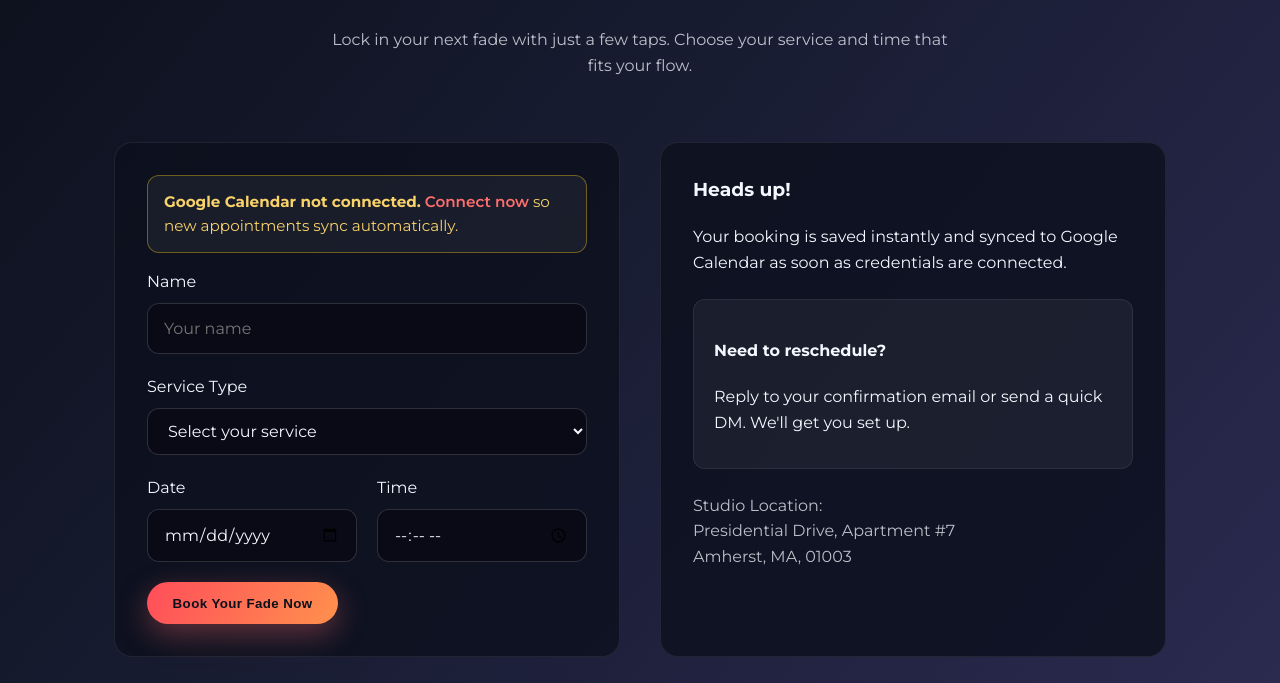
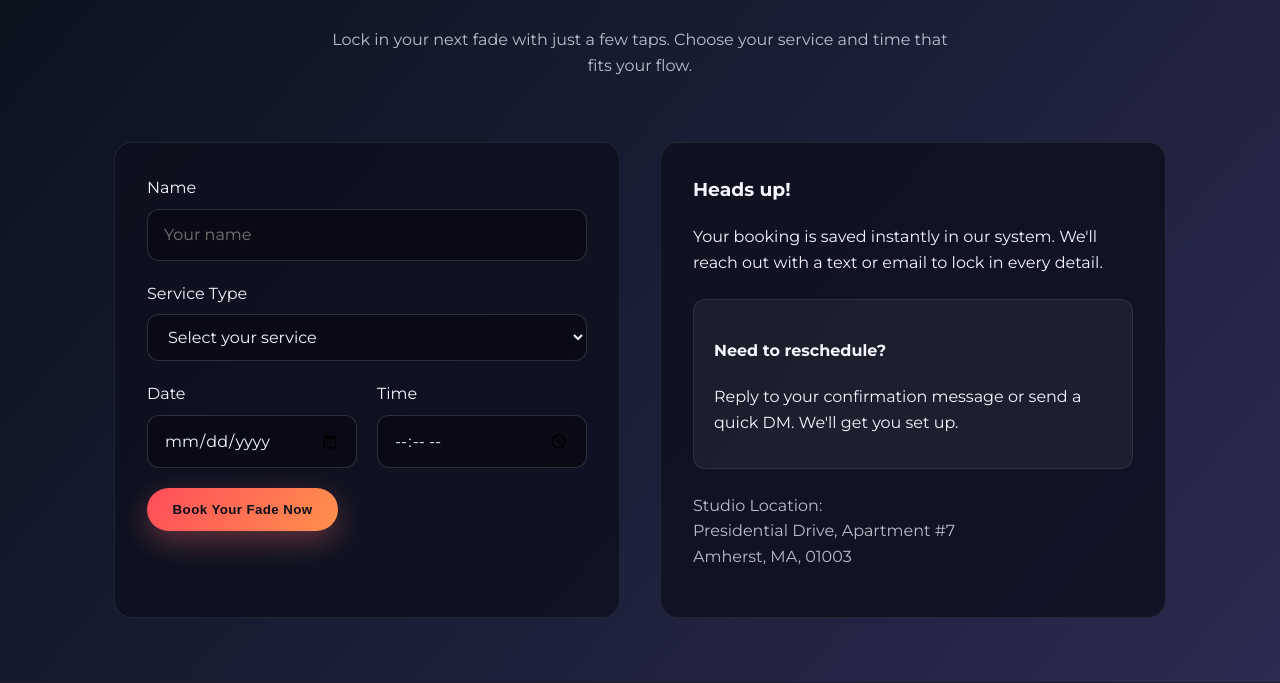
Before and after one commit to Humza-khaliq/Hair, a Flask app: page /book in a window 1280 px wide. Shown: the part 228-911 px from the top of the page. Run offline with Flask 3, Linux system fonts and the light colour scheme.

Commit message:
Simplify backend and remove Google API dependencies

```diff
--- a/app.py
+++ b/app.py
@@ -1,39 +1,15 @@
 from __future__ import annotations
 
-import base64
-import json
 import logging
 import os
 import sqlite3
-from datetime import datetime, timedelta
+from datetime import datetime
 from pathlib import Path
-from typing import Optional
 
-import pytz
-from flask import (
-    Flask,
-    flash,
-    redirect,
-    render_template,
-    request,
-    session,
-    url_for,
-    jsonify,
-)
-
-try:
-    from google.oauth2.credentials import Credentials
-    from google_auth_oauthlib.flow import Flow
-    from google.auth.transport.requests import Request
-    from googleapiclient.discovery import build
-
-    GOOGLE_LIBRARIES_AVAILABLE = True
-except ImportError:  # pragma: no cover - dependency may be missing locally
-    GOOGLE_LIBRARIES_AVAILABLE = False
+from flask import Flask, flash, redirect, render_template, request, url_for
 
 
 BASE_DIR = Path(__file__).resolve().parent
-SCOPES = ["https://www.googleapis.com/auth/calendar.events"]
 SERVICE_TYPES = [
     "Signature Fade",
     "Skin Fade",
@@ -49,22 +25,9 @@ def create_app() -> Flask:
     database_path = BASE_DIR / "instance" / "bookings.db"
     database_path.parent.mkdir(parents=True, exist_ok=True)
 
-    default_token_path = os.environ.get("GOOGLE_TOKEN_FILE")
-    if not default_token_path:
-        default_token_path = str(database_path.parent / "token.json")
-        if os.environ.get("RENDER"):
-            default_token_path = "/tmp/token.json"
-
     app.config.update(
         SECRET_KEY=os.environ.get("SECRET_KEY", "change-this-secret"),
         DATABASE=str(database_path),
-        TIME_ZONE=os.environ.get("TIME_ZONE", "America/New_York"),
-        GOOGLE_CREDENTIALS_FILE=os.environ.get(
-            "GOOGLE_CREDENTIALS_FILE", str(BASE_DIR / "credentials.json")
-        ),
-        GOOGLE_TOKEN_FILE=default_token_path,
-        GOOGLE_CALENDAR_ID=os.environ.get("GOOGLE_CALENDAR_ID", "primary"),
-        BOOKING_DURATION_MINUTES=int(os.environ.get("BOOKING_DURATION_MINUTES", "45")),
     )
 
     configure_logging(app)
@@ -122,7 +85,6 @@ def create_app() -> Flask:
 
     @app.route("/book", methods=["GET", "POST"])
     def book():
-        calendar_connected = token_exists(app)
         if request.method == "POST":
             name = request.form.get("name", "").strip()
             service_type = request.form.get("service_type", "").strip()
@@ -152,22 +114,12 @@ def create_app() -> Flask:
                 appointment_dt=appointment_dt,
             )
 
-            event_id = create_calendar_event(app, booking_id)
-
-            if event_id:
-                flash("Appointment booked! Check your inbox for the confirmation.", "success")
-            else:
-                flash(
-                    "Appointment saved locally. Connect Google Calendar to enable automatic sync.",
-                    "warning",
-                )
-
+            flash("Appointment booked! We'll reach out soon to confirm.", "success")
             return redirect(url_for("book"))
 
         return render_template(
             "book.html",
             service_types=SERVICE_TYPES,
-            calendar_connected=calendar_connected,
         )
 
     @app.route("/location")
@@ -178,119 +130,9 @@ def create_app() -> Flask:
     def contact():
         return render_template("contact.html")
 
-    @app.route("/auth")
-    def start_google_auth():
-        if not GOOGLE_LIBRARIES_AVAILABLE:
-            app.logger.error("Google client libraries missing; cannot start auth flow.")
-            return ("/auth failed: Google client libraries not installed", 500)
-
-        try:
-            credentials_path = materialize_google_credentials(app)
-            if not credentials_path.exists():
-                raise FileNotFoundError(
-                    f"credentials.json not found at {credentials_path}."
-                )
-
-            with credentials_path.open("r", encoding="utf-8") as fh:
-                client_payload = json.load(fh)
-            if not any(key in client_payload for key in ("web", "installed")):
-                raise ValueError("Invalid OAuth client JSON: expected top key 'web' or 'installed'.")
-
-            flow = Flow.from_client_config(
-                client_payload,
-                scopes=SCOPES,
-                redirect_uri=url_for("google_oauth_callback", _external=True),
-            )
-            authorization_url, state = flow.authorization_url(
-                access_type="offline",
-                include_granted_scopes="true",
-                prompt="consent",
-            )
-            session["google_auth_state"] = state
-            return redirect(authorization_url)
-        except Exception as exc:  # pragma: no cover - runtime protection
-            app.logger.exception("Auth init failed: %s", exc)
-            return (f"/auth failed: {exc}", 500)
-
-    @app.route("/oauth2callback")
-    def google_oauth_callback():
-        if not GOOGLE_LIBRARIES_AVAILABLE:
-            flash("Google client libraries are not installed on the server.", "error")
-            return redirect(url_for("book"))
-
-        credentials_path = materialize_google_credentials(app)
-        if not credentials_path.exists():
-            flash(
-                "Google credentials file missing. Upload credentials.json to continue.",
-                "error",
-            )
-            return redirect(url_for("book"))
-
-        expected_state = session.pop("google_auth_state", None)
-        incoming_state = request.args.get("state")
-        if expected_state and incoming_state != expected_state:
-            flash("State mismatch during Google OAuth. Please try again.", "error")
-            return redirect(url_for("book"))
-
-        flow = Flow.from_client_secrets_file(
-            str(credentials_path),
-            scopes=SCOPES,
-            redirect_uri=url_for("google_oauth_callback", _external=True),
-        )
-
-        try:
-            flow.fetch_token(authorization_response=request.url)
-            creds = flow.credentials
-            persist_google_token(app, creds)
-            flash("Google Calendar connected!", "success")
-        except Exception as exc:  # pragma: no cover - runtime protection
-            app.logger.exception("OAuth callback failed: %s", exc)
-            flash("Failed to complete Google authorization. Please try again.", "error")
-
-        return redirect(url_for("book"))
-
-    @app.route("/debug-auth")
-    def debug_auth():  # pragma: no cover - diagnostics
-        token_path = Path(app.config["GOOGLE_TOKEN_FILE"])
-        info = {
-            "token_path": str(token_path),
-            "token_exists": token_path.exists(),
-        }
-        if token_path.exists() and GOOGLE_LIBRARIES_AVAILABLE:
-            try:
-                creds = Credentials.from_authorized_user_file(str(token_path), SCOPES)
-                info["token_valid"] = bool(creds and creds.valid)
-                info["has_refresh_token"] = bool(getattr(creds, "refresh_token", None))
-            except Exception as exc:  # pragma: no cover
-                info["error"] = str(exc)
-        return jsonify(info)
-
     @app.route("/health")
     def health():
         return "ok", 200
-
-    @app.route("/debug-config")
-    def debug_config():  # pragma: no cover - diagnostics
-        creds_path = os.environ.get(
-            "GOOGLE_CREDENTIALS_FILE", str(BASE_DIR / "credentials.json")
-        )
-        info = {
-            "creds_path": creds_path,
-            "creds_exists": os.path.exists(creds_path),
-            "token_path": app.config.get("GOOGLE_TOKEN_FILE"),
-            "has_secret_key": bool(os.environ.get("FLASK_SECRET_KEY")),
-        }
-        if info["creds_exists"]:
-            try:
-                with open(creds_path, "rb") as fh:
-                    first_byte = fh.read(1)
-                info["starts_with_brace"] = first_byte == b"{"
-                with open(creds_path, "r", encoding="utf-8") as fh:
-                    payload = json.load(fh)
-                info["top_keys"] = list(payload.keys())
-            except Exception as exc:  # pragma: no cover
-                info["error"] = str(exc)
-        return jsonify(info)
 
     return app
 
@@ -343,136 +185,6 @@ def save_booking(app: Flask, name: str, service_type: str, appointment_dt: datet
     app.logger.info("Stored booking %s for %s on %s", booking_id, name, stored_dt)
     return booking_id
 
-
-def fetch_booking(app: Flask, booking_id: int) -> Optional[dict]:
-    with sqlite3.connect(app.config["DATABASE"]) as conn:
-        conn.row_factory = sqlite3.Row
-        row = conn.execute(
-            "SELECT * FROM bookings WHERE id = ?", (booking_id,)
-        ).fetchone()
-    if row is None:
-        return None
-    return dict(row)
-
-
-def materialize_google_credentials(app: Flask) -> Path:
-    """Ensure credentials.json exists when provided via environment."""
-    credentials_path = Path(app.config["GOOGLE_CREDENTIALS_FILE"])
-    creds_payload = os.environ.get("GOOGLE_CREDENTIALS_JSON")
-    if creds_payload and not credentials_path.exists():
-        credentials_path.parent.mkdir(parents=True, exist_ok=True)
-        try:
-            if creds_payload.strip().startswith("{"):
-                credentials_path.write_text(creds_payload)
-            else:
-                credentials_path.write_bytes(base64.b64decode(creds_payload))
-            app.logger.info("Materialized Google credentials to %s from environment", credentials_path)
-        except Exception as exc:  # pragma: no cover - runtime protection
-            app.logger.exception("Unable to write Google credentials file: %s", exc)
-    return credentials_path
-
-
-def persist_google_token(app: Flask, creds: Credentials) -> Path:
-    token_path = Path(app.config["GOOGLE_TOKEN_FILE"])
-    token_path.parent.mkdir(parents=True, exist_ok=True)
-    token_path.write_text(creds.to_json())
-    app.logger.info("Stored Google OAuth token at %s", token_path)
-    return token_path
-
-
-def token_exists(app: Flask) -> bool:
-    return Path(app.config["GOOGLE_TOKEN_FILE"]).exists()
-
-
-def create_calendar_event(app: Flask, booking_id: int) -> Optional[str]:
-    """Push a booking to Google Calendar if credentials are configured."""
-    booking = fetch_booking(app, booking_id)
-    if not booking:
-        app.logger.error("Booking %s not found for calendar sync.", booking_id)
-        return None
-
-    if not GOOGLE_LIBRARIES_AVAILABLE:
-        app.logger.warning("Google client libraries not installed; skipping calendar sync.")
-        return None
-
-    credentials_path = materialize_google_credentials(app)
-    if not credentials_path.exists():
-        app.logger.warning(
-            "Google credentials file not found at %s; skipping calendar sync.",
-            credentials_path,
-        )
-        return None
-
-    try:
-        creds = load_google_credentials(app, credentials_path)
-        service = build("calendar", "v3", credentials=creds)
-
-        appointment_dt = datetime.fromisoformat(booking["appointment_at"])
-        tz = pytz.timezone(app.config["TIME_ZONE"])
-        localized_start = tz.localize(appointment_dt)
-        localized_end = localized_start + timedelta(
-            minutes=app.config["BOOKING_DURATION_MINUTES"]
-        )
-
-        event_body = {
-            "summary": f"Fade By Humz - {booking['service_type']}",
-            "description": f"Client: {booking['name']}\nService: {booking['service_type']}",
-            "start": {"dateTime": localized_start.isoformat(), "timeZone": tz.zone},
-            "end": {"dateTime": localized_end.isoformat(), "timeZone": tz.zone},
-            "reminders": {
-                "useDefault": False,
-                "overrides": [
-                    {"method": "email", "minutes": 24 * 60},
-                    {"method": "popup", "minutes": 30},
-                ],
-            },
-        }
-
-        created_event = (
-            service.events()
-            .insert(calendarId=app.config["GOOGLE_CALENDAR_ID"], body=event_body)
-            .execute()
-        )
-
-        update_google_event_id(app, booking_id, created_event.get("id"))
-        app.logger.info("Created Google Calendar event %s for booking %s", created_event.get("id"), booking_id)
-        return created_event.get("id")
-    except FileNotFoundError:
-        app.logger.warning("Google OAuth token missing; skipping calendar sync.")
-        return None
-    except Exception as exc:  # pragma: no cover - runtime protection
-        app.logger.exception("Failed to create Google Calendar event: %s", exc)
-        return None
-
-
-def load_google_credentials(app: Flask, credentials_path: Path) -> Credentials:
-    token_path = Path(app.config["GOOGLE_TOKEN_FILE"])
-    if not token_path.exists():
-        raise FileNotFoundError(
-            f"Google token file not found at {token_path}. Run the /auth flow first."
-        )
-
-    creds = Credentials.from_authorized_user_file(str(token_path), SCOPES)
-
-    if creds.valid:
-        return creds
-
-    if creds.expired and creds.refresh_token:
-        creds.refresh(Request())
-        persist_google_token(app, creds)
-        return creds
-
-    raise RuntimeError("Google credentials invalid and no refresh token available.")
-
-
-def update_google_event_id(app: Flask, booking_id: int, event_id: Optional[str]) -> None:
-    with sqlite3.connect(app.config["DATABASE"]) as conn:
-        conn.execute(
-            "UPDATE bookings SET google_event_id = ? WHERE id = ?", (event_id, booking_id)
-        )
-        conn.commit()
-
-
 app = create_app()
 
 def main() -> None:
--- a/requirements.txt
+++ b/requirements.txt
@@ -1,7 +1,2 @@
 Flask>=3.0.0
-google-api-python-client>=2.130.0
-google-auth>=2.33.0
-google-auth-oauthlib>=1.2.0
-pytz>=2024.1
-
 gunicorn>=21.2.0
--- a/static/css/style.css
+++ b/static/css/style.css
@@ -396,25 +396,6 @@ main {
     margin-bottom: 1.25rem;
 }
 
-.notice {
-    padding: 0.85rem 1rem;
-    border-radius: 12px;
-    margin-bottom: 1rem;
-    border: 1px solid rgba(255, 255, 255, 0.15);
-    background: rgba(255, 255, 255, 0.05);
-    font-size: 0.95rem;
-}
-
-.notice a {
-    color: var(--accent);
-    font-weight: 600;
-}
-
-.notice.warning {
-    border-color: rgba(241, 196, 15, 0.4);
-    color: #f9d26a;
-}
-
 .form-row {
     display: grid;
     grid-template-columns: repeat(auto-fit, minmax(160px, 1fr));
--- a/templates/book.html
+++ b/templates/book.html
@@ -8,12 +8,6 @@
 
 <section class="booking-section">
     <form class="booking-form" method="post" action="{{ url_for('book') }}">
-        {% if not calendar_connected %}
-            <div class="notice warning">
-                <strong>Google Calendar not connected.</strong>
-                <a href="{{ url_for('start_google_auth') }}">Connect now</a> so new appointments sync automatically.
-            </div>
-        {% endif %}
         <div class="form-group">
             <label for="name">Name</label>
             <input type="text" id="name" name="name" placeholder="Your name" required>
@@ -41,10 +35,10 @@
     </form>
     <aside class="booking-info">
         <h3>Heads up!</h3>
-        <p>Your booking is saved instantly and synced to Google Calendar as soon as credentials are connected.</p>
+        <p>Your booking is saved instantly in our system. We'll reach out with a text or email to lock in every detail.</p>
         <div class="info-card">
             <h4>Need to reschedule?</h4>
-            <p>Reply to your confirmation email or send a quick DM. We'll get you set up.</p>
+            <p>Reply to your confirmation message or send a quick DM. We'll get you set up.</p>
         </div>
         <p class="address">
             Studio Location:<br>
```
Also changed, not shown: README.md.
